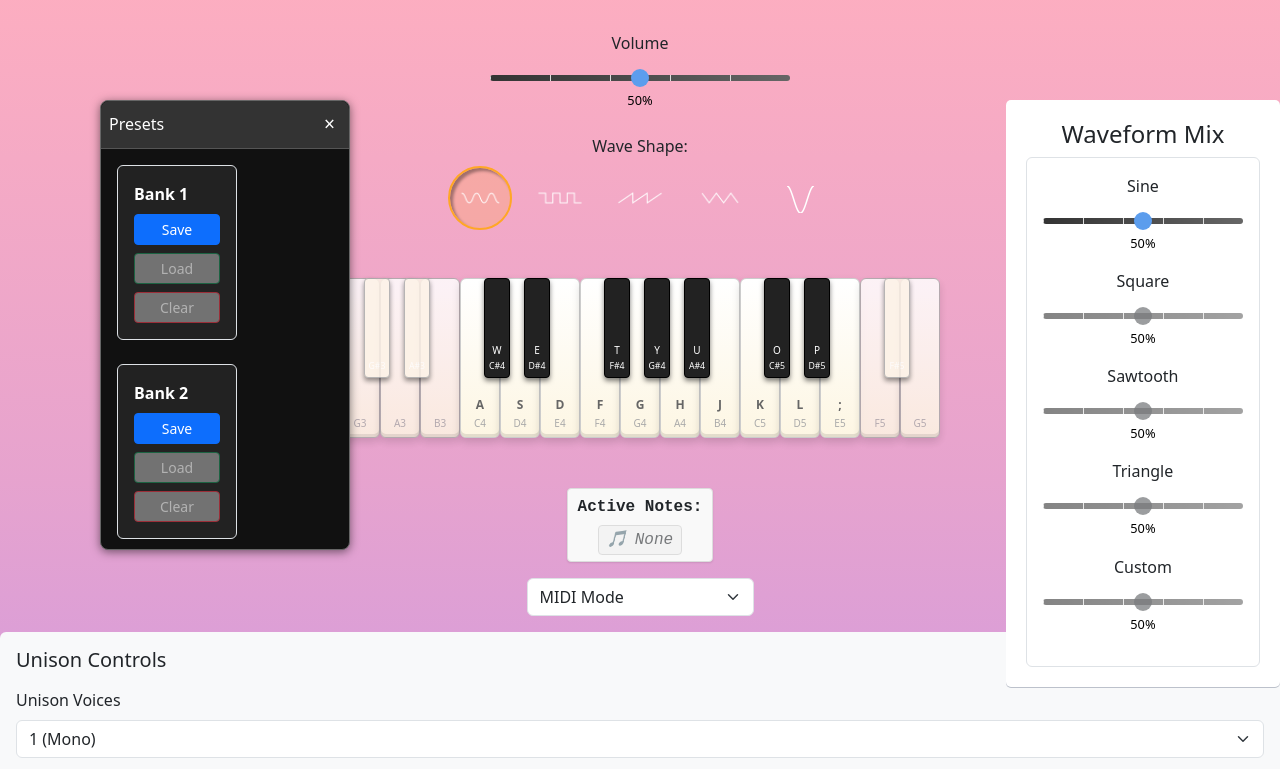
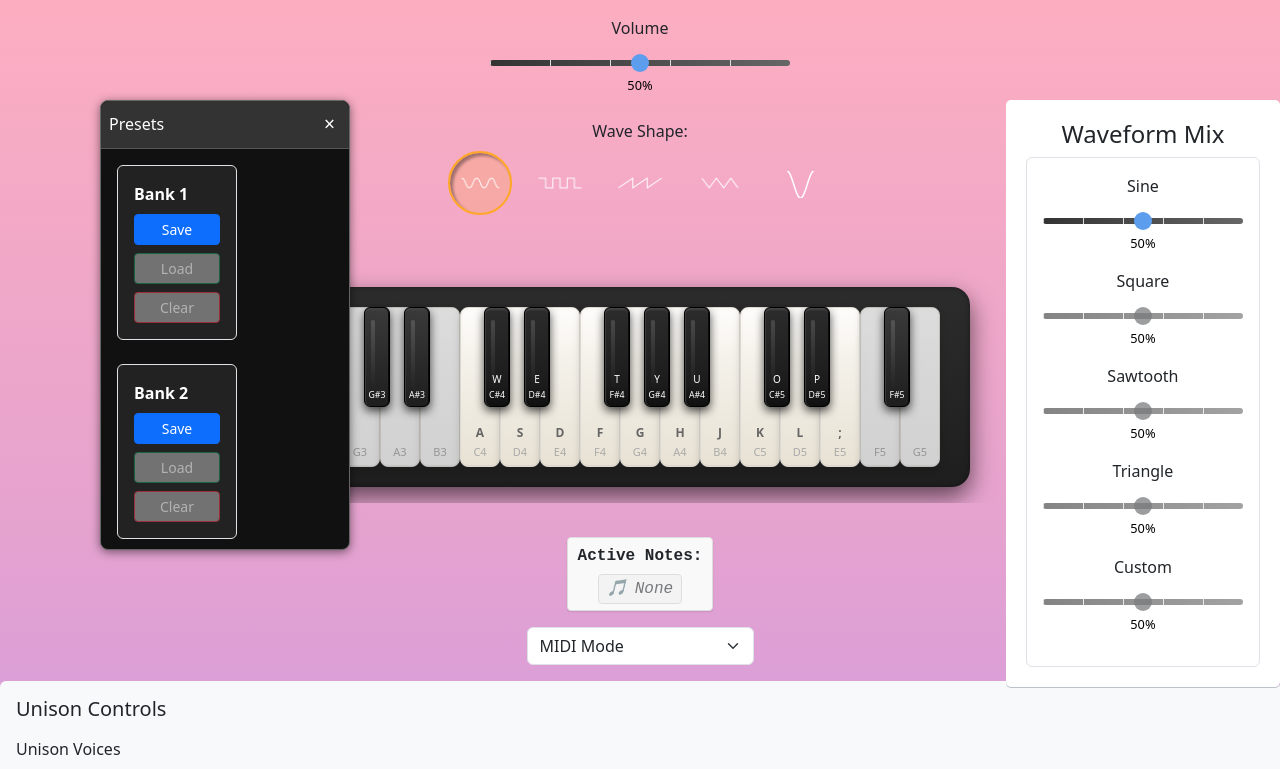
Before and after one commit to nchemsak/ewavestudio-vue, a Vue app: page / in a window 1280 px wide. Shown: the top 769 px of the page. Built offline with nearby package versions, Linux system fonts and the light colour scheme; grey boxes are pictures that could not be loaded.

Commit message:
update to keyboard styling

```diff
--- a/src/assets/styles/_keyboard.scss
+++ b/src/assets/styles/_keyboard.scss
@@ -1,282 +1,98 @@
-
-/************************************************************************************
-                                  Computer Keyboard STYLES
-************************************************************************************/
-#piano {
-  text-align: center;
-  margin: 15px auto;
-  user-select: none;
-  max-width: 100%;
-  overflow-x: auto;
-  padding: 10px;
+.keyboard-container {
+	background: linear-gradient(to bottom, #2c2c2c, #1e1e1e);
+	border-radius: 18px;
+	padding: 20px 30px;
+	box-shadow:
+		inset 0 0 5px rgba(0, 0, 0, 0.4),
+		0 10px 25px rgba(0, 0, 0, 0.6);
+	display: inline-block;
 }
 
-#piano ul.keyboard {
+.keyboard {
+	text-align: center;
 	display: flex;
 	justify-content: center;
 	padding: 0;
 	margin: 0;
 	list-style-type: none;
 	position: relative;
-}
-
-#piano ul.keyboard li {
-  position: relative;
-  /* margin: 0 2px; */
-}
-
-/* White keys */
-.key {
-  background: white;
-  color: black;
-  height: 140px;
-  width: 45px;
-  z-index: 1;
-  border-radius: 4px;
-  border: 1px solid #444;
-  display: flex;
-  flex-direction: column;
-  align-items: center;
-  justify-content: space-between;
-  font-size: 16px;
-  box-sizing: border-box;
-  position: relative;
-  padding-top: 10px;
-  padding-bottom: 8px;
-}
-
-.key .kbd {
-  font-weight: bold;
-  font-size: 16px;
-}
-
-.key .note {
-  font-size: 11px;
-  color: #888;
-}
-
-/* Black keys */
-/* .upper-key {
-  background: black;
-  color: white;
-  height: 90px;
-  width: 28px;
-  z-index: 2;
-  position: absolute;
-  top: 0;
-  left: 28px;
-  border-radius: 4px;
-  display: flex;
-  flex-direction: column;
-  align-items: center;
-  justify-content: space-between;
-  font-size: 12px;
-  box-sizing: border-box;
-  padding: 5px 0;
-} */
-
-/* Active states */
-.key.active {
-  /* background-color: #f6ecdd;  */
-  box-shadow: 0 0 5px gray;
-}
-
-
-
-/* Responsive layout */
-@media (max-width: 768px) {
-  .key {
-    width: 30px;
-    height: 100px;
-    font-size: 12px;
-  }
-
-  .upper-key {
-    width: 20px;
-    height: 60px;
-    left: 20px;
-    font-size: 10px;
-  }
-}
-
-/* Wave shape selector spacing */
-.radio1 {
-  display: inline-block;
-  margin: 10px 15px;
-}
-
-/* Optional: highlight different octaves or root notes */
-.key[data-note^="C"] {
-  border-color: #ff6666;
-}
-.key[data-note^="F"] {
-  border-color: #6699ff;
-}
-
-#panic {
-  background-color: #d9534f;
-  color: white;
-  padding: 6px 12px;
-  border: none;
-  border-radius: 4px;
-  cursor: pointer;
-  font-weight: bold;
-}
-#panic:hover {
-  background-color: #c9302c;
-}
-
-#active-notes-display {
-  font-family: monospace;
-  background-color: #f9f9f9;
-  border: 1px solid #ddd;
-  display: inline-block;
-  padding: 6px 10px;
-  margin-top: 10px;
-  border-radius: 4px;
-  box-shadow: 0 1px 2px rgba(0, 0, 0, 0.1);
-}
-
-
-
-
-
-
-
-
-
-
-
-
-
-
-
-
-
-
-
-.key.active {
-  background-color: #f7c18b;
-  box-shadow: inset 0 0 10px rgba(0, 0, 0, 0.3);
-  /* transition: background-color 0.1s ease; */
-}
-
-.upper-key.active {
-  /* background-color: #f2726f;  */
-  box-shadow: 0 0 10px rgba(0, 0, 0, 0.5);
-  transition: background-color 0.1s ease;
-}
-
-.keyboard .key,
-.keyboard .upper-key {
-  transition:
-    background-color 0.1s ease,
-    box-shadow 0.1s ease;
-}
-
-.mouse-only {
-  background-color: #eee !important;
-  border-color: #aaa !important;
-  opacity: 0.7;
-}
-.mouse-only {
-  background-color: #fdf3e7 !important; /* or another soft contrast */
-  border-color: #aaa !important;
-  opacity: 0.85;
-}
-
-.mouse-only .kbd {
-  color: transparent;
-}
-
-.mouse-only.upper-key {
-  background-color: #333;
-}
-
-.mouse-only.key {
-  background-color: #fbeeee;
-  background-color: red;
-}
-.key.mouse-only {
-  background-color: #fbeeee;
-  color: #000;
-}
-
-/* .upper-key.mouse-only {
-  background-color: #444;
-  color: #fff;
-  position: absolute;
-  width: 20px;
-  height: 80px;
-  margin-left: -10px;
-  z-index: 2;
-} */
-
-/* Optional: slight tint for mouse-only white keys */
-.key.mouse-only {
-  background-color: #f0f0f0;
-}
-
-/* Optional: slight tint for mouse-only black keys */
-.upper-key.mouse-only {
-  background-color: #333;
-}
-
-.keyboard {
-  display: flex;
-  position: relative;
 	user-select: none;
-}
 
 	.keyboard-key {
 		position: relative;
 		width: 40px;
 		height: 160px;
-  /* margin: 0 2px; */
 		display: flex;
 		justify-content: center;
 		align-items: flex-end;
-}
 
-.keyboard-key .key {
+		.key {
 			width: 100%;
 			height: 100%;
-  background: #fdf6e3;
-  border-radius: 6px;
+			background: linear-gradient(to top, #e8e2d4 0%, #fbf9f5 100%);
+			color: black;
+			border: 1px solid #dcd9d3;
+			border-radius: 8px;
 			box-shadow:
-    inset 0 -3px 0 rgba(0, 0, 0, 0.1),
-    0 4px 8px rgba(0, 0, 0, 0.15);
-  border: 1px solid #ccc;
-  position: relative;
-  transition:
-    transform 0.1s ease,
-    background 0.1s ease;
-  cursor: pointer;
+				inset 0 -1px 1px rgba(0, 0, 0, 0.06),
+				0 4px 8px rgba(0, 0, 0, 0.15); // more base shadow
 			display: flex;
 			flex-direction: column;
 			justify-content: flex-end;
 			align-items: center;
-  padding-bottom: 6px;
-  background: linear-gradient(to top, #fdf6e3, #fff);
+			padding: 10px 0 6px;
+			font-size: 16px;
+			cursor: pointer;
+			transition:
+				transform 0.1s ease,
+				background 0.1s ease;
+			box-sizing: border-box;
+			position: relative;
+
+			// Glossy top highlight (curved face effect)
+			&::after {
+				content: "";
+				position: absolute;
+				top: 2px;
+				left: 6%;
+				width: 88%;
+				height: 30%;
+				background: linear-gradient(to bottom, rgba(255, 255, 255, 0.5), transparent);
+				border-radius: 6px 6px 0 0;
+				pointer-events: none;
 			}
 
-.keyboard-key .key.active {
+			&.mouse-only {
+				background: linear-gradient(to top, #f1f1f1, #fafafa);
+				opacity: 0.85;
+			}
+
+			&.active {
 				background-color: #ffe9a7;
 				transform: translateY(2px);
-  box-shadow: inset 0 -1px 0 rgba(0, 0, 0, 0.2);
+				box-shadow:
+					inset 0 -1px 0 rgba(0, 0, 0, 0.2),
+					0 2px 4px rgba(0, 0, 0, 0.15);
 			}
 
-.keyboard-key .upper-key {
+			.kbd {
+				font-weight: bold;
+				font-size: 12px;
+				color: #666;
+				margin-bottom: 2px;
+			}
+		}
+
+		.upper-key {
 			position: absolute;
 			top: 0;
 			left: 60%;
 			width: 26px;
 			height: 100px;
-  background: #222;
-  border-radius: 4px;
+			background: linear-gradient(to bottom, #2c2c2c 0%, #1b1b1b 80%, #101010 100%);
+			border: 1px solid #000;
+			border-radius: 6px;
 			z-index: 10;
-  box-shadow: 0 3px 5px rgba(0, 0, 0, 0.5);
-  border: 1px solid #000;
 			display: flex;
 			justify-content: center;
 			align-items: flex-end;
@@ -286,21 +102,47 @@
 			transition:
 				transform 0.1s ease,
 				background 0.1s ease;
+
+			// Simulate light hitting the key
+			box-shadow:
+				inset 1px 0 0 #3a3a3a,
+				// left inner bevel
+				inset -1px 0 0 #0a0a0a,
+				// right inner bevel
+				inset 0 2px 2px #444,
+				// top inner glow
+				0 4px 10px rgba(0, 0, 0, 0.7); // outer cast shadow
+
+			// Reflective vertical streak
+			&::before {
+				content: "";
+				position: absolute;
+				top: 12%;
+				left: 6px;
+				width: 4px;
+				height: 70%;
+				background: linear-gradient(to bottom, rgba(255, 255, 255, 0.15), transparent);
+				border-radius: 2px;
+				pointer-events: none;
 			}
 
-.keyboard-key .upper-key.active {
-  background: #444;
-  transform: translateX(-0%) translateY(2px);
-  box-shadow: inset 0 -1px 0 rgba(0, 0, 0, 0.3);
+			&.mouse-only {
+				background: linear-gradient(to bottom, #3a3a3a, #1e1e1e);
 			}
 
-.keyboard-key .kbd {
-  font-size: 12px;
-  color: #666;
-  margin-bottom: 2px;
+			&.active {
+				transform: translateY(2px);
+				box-shadow:
+					inset 1px 0 0 #3a3a3a,
+					inset -1px 0 0 #0a0a0a,
+					inset 0 2px 2px #222,
+					0 2px 5px rgba(0, 0, 0, 0.4);
+			}
 		}
 
-.keyboard-key .note {
-  font-size: 10px;
+		.note {
+			font-size: 11px;
 			color: #aaa;
 		}
+	}
+}
--- a/src/assets/styles/main.css
+++ b/src/assets/styles/main.css
@@ -1870,7 +1870,7 @@ input[type="range"].styled-slider::-moz-range-thumb {
   height: 18px;
   width: 18px;
 }
-#piano .slider-wrapper {
+#darkWorkOne .slider-wrapper {
   max-width: 300px;
 }
 
@@ -1946,8 +1946,6 @@ input[type="range"]:active::-ms-thumb {
   font-size: 0.75rem;
   font-weight: 400;
 } */
-
-
 
 .btn-group .btn.active {
   background-color: #0d6efd;
@@ -2016,3 +2014,27 @@ input.spread-slider::-moz-range-thumb {
   background: #007bff;
   cursor: pointer;
 }
+
+#active-notes-display {
+  font-family: monospace;
+  background-color: #f9f9f9;
+  border: 1px solid #ddd;
+  display: inline-block;
+  padding: 6px 10px;
+  margin-top: 10px;
+  border-radius: 4px;
+  box-shadow: 0 1px 2px rgba(0, 0, 0, 0.1);
+}
+/* Wave shape selector spacing */
+.radio1 {
+  display: inline-block;
+  margin: 10px 15px;
+}
+
+#darkWorkOne {
+  text-align: center;
+  user-select: none;
+  max-width: 100%;
+  overflow-x: auto;
+  padding: 10px;
+}
--- a/src/components/ComputerKeyboard.vue
+++ b/src/components/ComputerKeyboard.vue
@@ -1,5 +1,5 @@
 <template>
-	<div id="piano" class="p-3 computer-keyboard">
+	<div id="darkWorkOne" class="p-3 computer-keyboard">
 		<!-- Volume Slider -->
 		<div class="mb-4">
 			<label for="volume" class="form-label">Volume</label><br />
@@ -97,7 +97,7 @@
 
 
 		<!-- Keyboard Interface -->
-		<div class="mt-5">
+		<div class="mt-5 keyboard-container">
 			<ul class="keyboard">
 				<li v-for="note in keyboardNotes" :key="note.note || note.id" class="keyboard-key">
 
```
Lines whose indentation alone changed are shown as unchanged.
